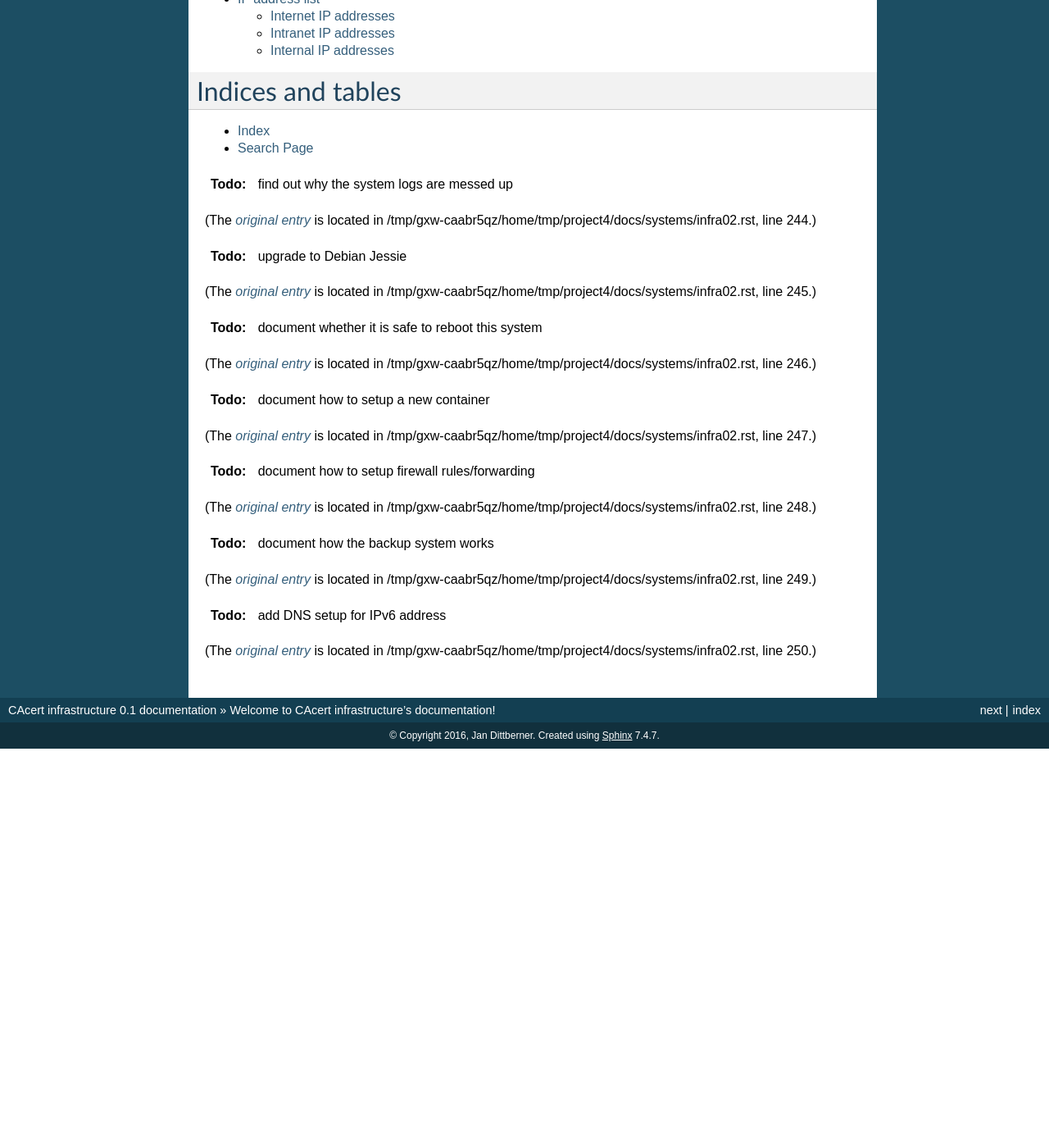
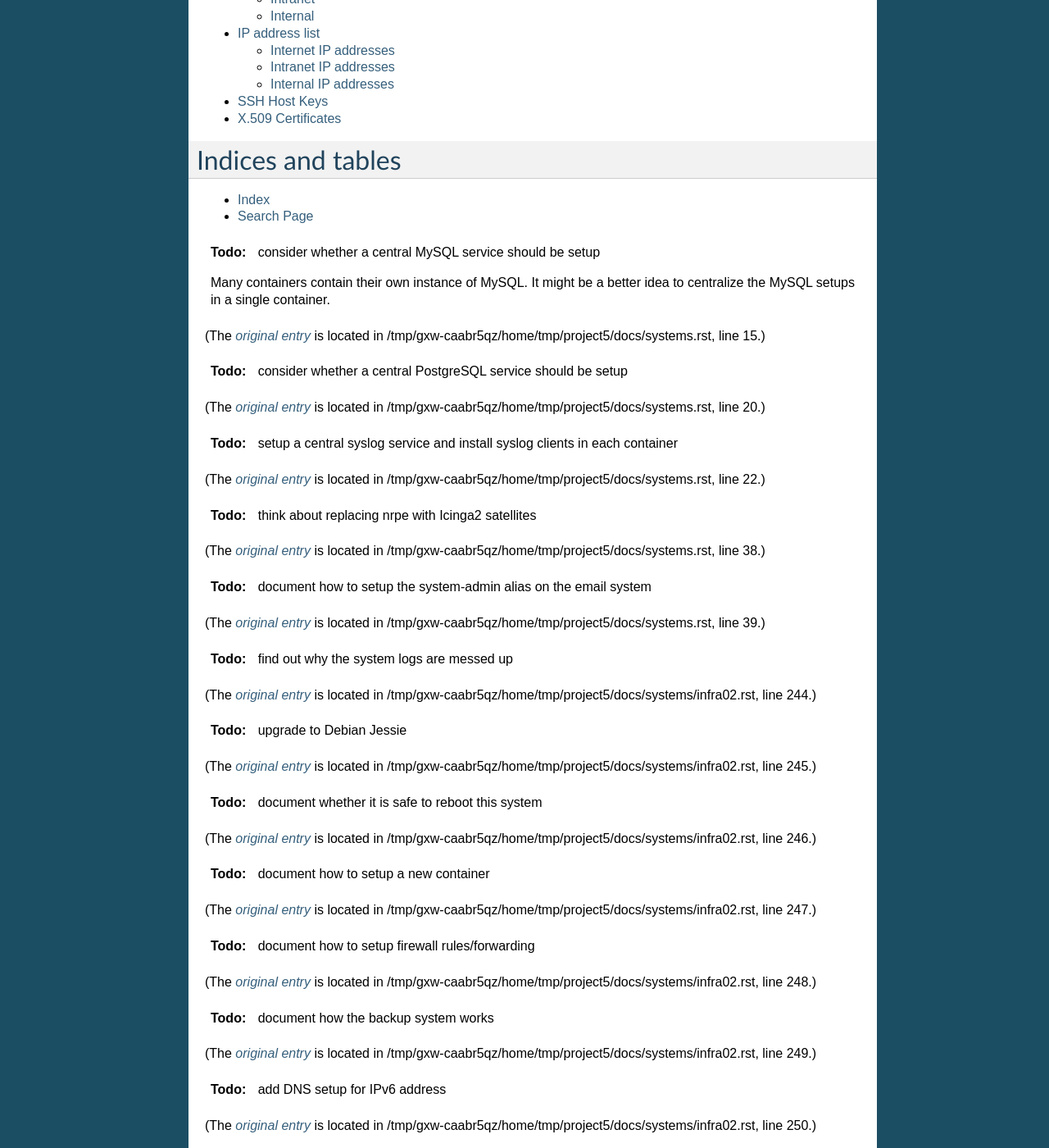
Before and after one commit to CAcertOrg/cacert-infradocs, a Sphinx documentation site: the page built from docs/index.rst, in a window 1280 px wide and 1400 px high, scrolled down 322 px. Shown: the whole window at 82% size. Built offline with Sphinx 7.4.7, drawn with Linux system fonts in a browser that asks for light colours; pages that are not in the unit, such as notebooks, are missing from menus; before the commit the page ends 1235 px from its top, so only the background shows below that.

Commit message:
Add more structure and todos

```diff
--- /dev/null
+++ b/docs/certlist.rst
@@ -0,0 +1,3 @@
+==================
+X.509 Certificates
+==================
--- a/docs/index.rst
+++ b/docs/index.rst
@@ -18,6 +18,8 @@ Contents:
    systems
    network
    iplist
+   sshkeys
+   certlist
 
 
 Indices and tables
--- a/docs/network.rst
+++ b/docs/network.rst
@@ -34,10 +34,11 @@ accessible from other CAcert systems. The Intranet IPv4 addresses are in the
 Internal
 --------
 
-The infrastructure host :doc:`infra02` has a local bridge interface *br0* that
-is used to connect the containers on that machine and allows explicit routing
-as well as services that are purely internal and are not reachable from the
-Internet or Intranet machines in the IP range mentioned above.
+The infrastructure host :doc:`systems/infra02` has a local bridge interface
+*br0* that is used to connect the containers on that machine and allows
+explicit routing as well as services that are purely internal and are not
+reachable from the Internet or Intranet machines in the IP range mentioned
+above.
 
 The local bridge uses IPv4 addresses from the :ip:v4range:`10.0.0.0/24` range.
 IPv6 addresses are directly assigned to containers from the
--- /dev/null
+++ b/docs/sshkeys.rst
@@ -0,0 +1,3 @@
+=============
+SSH Host Keys
+=============
--- a/docs/systems.rst
+++ b/docs/systems.rst
@@ -5,3 +5,35 @@ Systems
    :maxdepth: 2
 
    systems/infra02
+   systems/arbitration
+   systems/emailout
+   systems/monitor
+
+General
+-------
+
+.. todo:: consider whether a central MySQL service should be setup
+
+   Many containers contain their own instance of MySQL. It might be a better
+   idea to centralize the MySQL setups in a single container.
+
+.. todo:: consider whether a central PostgreSQL service should be setup
+
+.. todo::
+
+   setup a central syslog service and install syslog clients in each container
+
+Checklist
+---------
+
+* All containers should be monitored by :doc:`systems/monitor` and should
+  therefore have :program:`nagios-nrpe-server` installed
+* All containers should use :program:`etckeeper` to put their local setup into
+  version control. All local setup should use :file:`/etc` to make sure it is
+  handled by :program:`etckeeper`
+* All infrastructure systems must send their mail via :doc:`systems/emailout`
+* All infrastructure systems should have an system-admin@cacert.org alias to
+  reach their admins
+
+.. todo:: think about replacing nrpe with Icinga2 satellites
+.. todo:: document how to setup the system-admin alias on the email system
```
